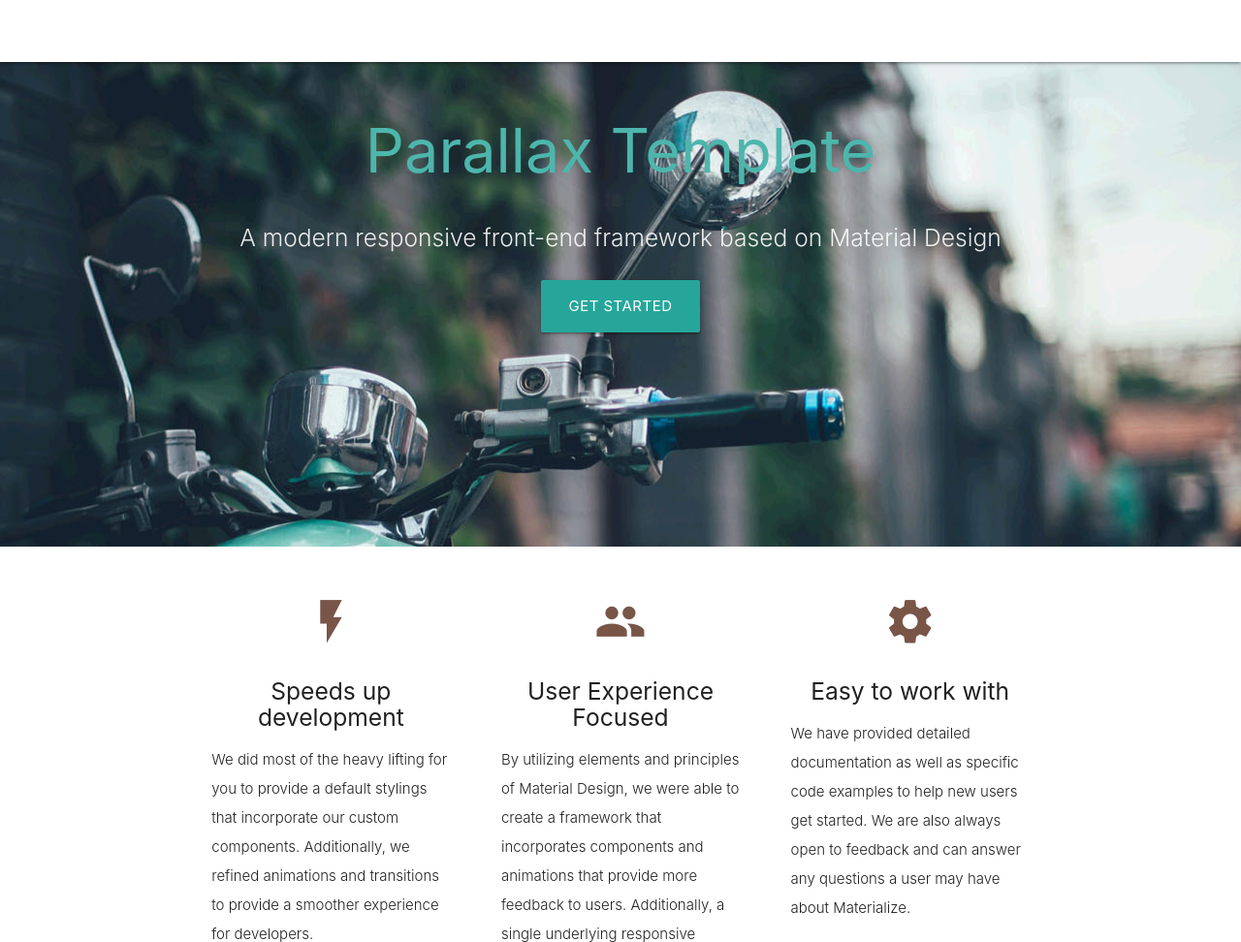
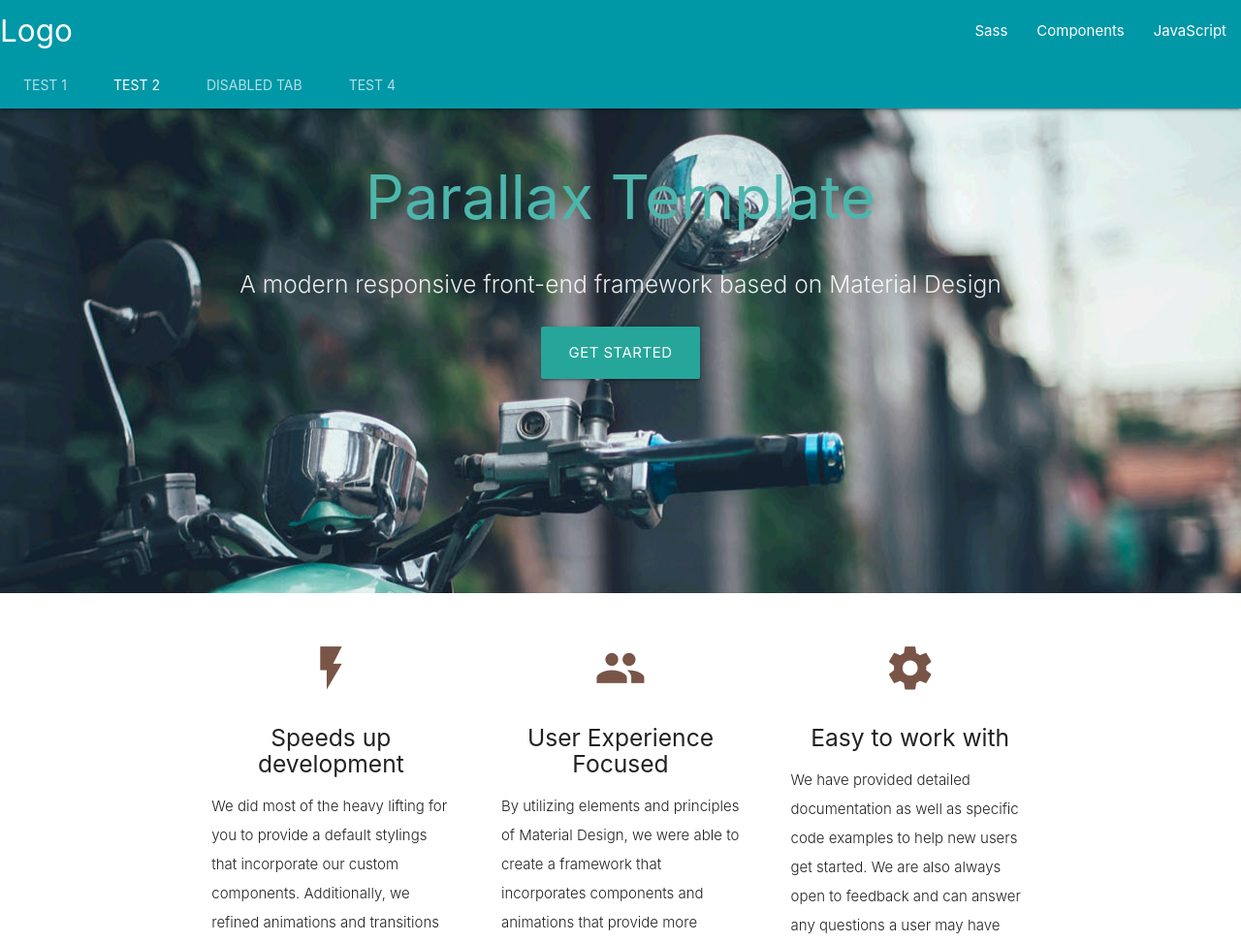
Before and after one commit to shaavi/myWebsite, a CodeIgniter app: page /school/ in a window 1280 px wide. Shown: the top 972 px of the page at 97% size. Run offline with CodeIgniter, Linux system fonts and the light colour scheme; some libraries are stand-ins or nearby versions.

Commit message:
first commit

```diff
--- a/application/views/welcome_message.php
+++ b/application/views/welcome_message.php
@@ -22,19 +22,33 @@
 
 </head>
 <body>
-  <nav class="white" role="navigation">
-    <div class="nav-wrapper container">
-      <a id="logo-container" href="#" class="brand-logo">Logo</a>
-      <ul class="right hide-on-med-and-down">
-        <li><a href="#">Navbar Link</a></li>
+
+    <nav class="nav-extended cyan darken-2">
+    <div class="nav-wrapper">
+      <a href="#" class="brand-logo">Logo</a>
+      <a href="#" data-target="mobile-demo" class="sidenav-trigger"><i class="material-icons">menu</i></a>
+      <ul id="nav-mobile" class="right hide-on-med-and-down">
+        <li><a href="sass.html">Sass</a></li>
+        <li><a href="badges.html">Components</a></li>
+        <li><a href="collapsible.html">JavaScript</a></li>
       </ul>
-
-      <ul id="nav-mobile" class="sidenav">
-        <li><a href="#">Navbar Link</a></li>
+    </div>
+    <div class="nav-content">
+      <ul class="tabs tabs-transparent">
+        <li class="tab"><a href="#test1">Test 1</a></li>
+        <li class="tab"><a class="active" href="#test2">Test 2</a></li>
+        <li class="tab disabled"><a href="#test3">Disabled Tab</a></li>
+        <li class="tab"><a href="#test4">Test 4</a></li>
       </ul>
-      <a href="#" data-target="nav-mobile" class="sidenav-trigger"><i class="material-icons">menu</i></a>
     </div>
   </nav>
+
+
+  <ul class="sidenav" id="mobile-demo">
+    <li><a href="sass.html">Sass</a></li>
+    <li><a href="badges.html">Components</a></li>
+    <li><a href="collapsible.html">JavaScript</a></li>
+  </ul>
 
   <div id="index-banner" class="parallax-container">
     <div class="section no-pad-bot">
```
Also changed, not shown: application/views/background1.jpg (deleted), application/views/background2.jpg (deleted), application/views/background3.jpg (deleted).
